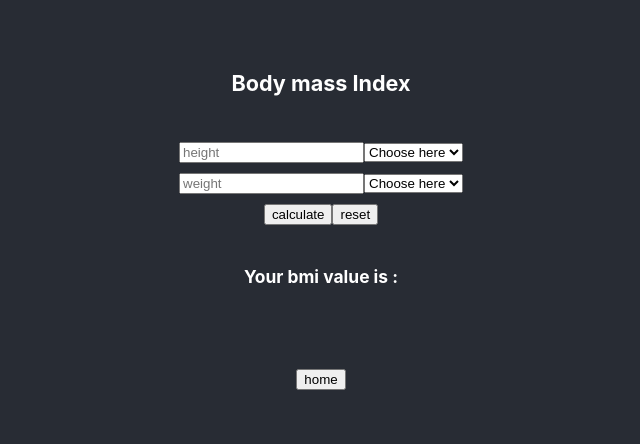
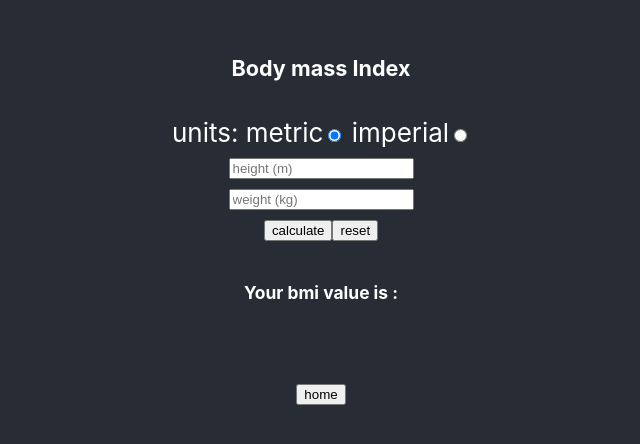
Before and after one commit to Sithija97/Jobs-App, a React (Create React App) app: page /bmi in a window 1280 px wide. Shown: the part 188-632 px from the top of the page, without its empty margins (319-959 px from the left). Built offline with nearby package versions, Linux system fonts and the light colour scheme.

Commit message:
changed the apprach for bmi cal

```diff
--- a/src/App.js
+++ b/src/App.js
@@ -3,6 +3,7 @@ import { BrowserRouter as Router, Route, Switch } from "react-router-dom";
 import BmiCalculator from "./components/bmiCalculator";
 import MainPage from "./components/mainPage";
 import WiCalculator from "./components/wiCalculator";
+import IdwCalculator from "./components/idwCalculator";
 
 function App() {
   return (
@@ -12,6 +13,7 @@ function App() {
           <Switch>
             <Route path="/bmi" component={BmiCalculator} />
             <Route path="/wi" component={WiCalculator} />
+            <Route path="/idw" component={IdwCalculator} />
             <Route path="/" component={MainPage} />
           </Switch>
         </header>
--- a/src/components/bmiCalculator.jsx
+++ b/src/components/bmiCalculator.jsx
@@ -5,16 +5,19 @@ const BmiCalculator = () => {
   const initialstate = {
     h_value: "",
     w_value: "",
-    h_units: "",
-    w_units: "",
   };
   const [data, setData] = useState(initialstate);
-  const { h_value, h_units, w_value, w_units } = data;
+  const [units, setUnits] = useState("metric");
+  const { h_value, w_value } = data;
   const [bmi, setBmi] = useState("");
 
   const handleInputChange = (e) => {
     const { name, value } = e.target;
     setData({ ...data, [name]: value });
+  };
+
+  const handleRadioChange = (e) => {
+    setUnits(e.target.value);
   };
 
   const handleSubmit = (e) => {
@@ -26,56 +29,25 @@ const BmiCalculator = () => {
   const handleReset = (e) => {
     e.preventDefault();
     setData(initialstate);
+    setUnits("metric");
     setBmi("");
     console.log(data);
   };
 
-  const calculateBMI = (mass, height) => {
-    return mass / height ** 2;
+  const getMetricBMI = () => {
+    return parseFloat(parseFloat(w_value) / parseFloat(h_value) ** 2).toFixed(
+      2
+    );
+  };
+  const getImprialBMI = () => {
+    let temp_height = h_value * 12;
+    return parseFloat(703 * (w_value / (temp_height * temp_height))).toFixed(2);
   };
 
-  const getConvertedHeightValue = (height, value) => {
-    switch (height) {
-      case "cm":
-        return parseFloat(value) / 100;
-      case "inch":
-        return parseFloat(value) * 0.0254;
-      case "ft":
-        return parseFloat(value) * 0.3048;
-      default:
-        return;
-    }
-  };
-
-  const getConvertedMassValue = (mass, value) => {
-    switch (mass) {
-      case "g":
-        return parseFloat(value) / 1000;
-      default:
-        return;
-    }
-  };
   const getBMI = () => {
-    let mass = 0.0,
-      height = 0.0,
-      bmi = 0.0;
-
-    if (w_units === "kg" && h_units !== "m") {
-      mass = parseFloat(w_value);
-      height = getConvertedHeightValue(h_units, h_value);
-      bmi = calculateBMI(mass, height);
-      setBmi(bmi.toFixed(2));
-    } else if (w_units !== "kg" && h_units === "m") {
-      mass = getConvertedMassValue(w_units, w_value);
-      height = parseFloat(h_value);
-      bmi = calculateBMI(mass, height);
-      setBmi(bmi.toFixed(2));
-    } else {
-      mass = parseFloat(w_value);
-      height = parseFloat(h_value);
-      bmi = calculateBMI(mass, height);
-      setBmi(bmi.toFixed(2));
-    }
+    let bmi = 0.0;
+    units === "metric" ? (bmi = getMetricBMI()) : (bmi = getImprialBMI());
+    setBmi(bmi);
   };
 
   let history = useHistory();
@@ -85,51 +57,40 @@ const BmiCalculator = () => {
       <div>
         <form>
           <div>
+            units:
+            {/* {units} <br /> */}
+            <label> metric</label>
             <input
-              type="text"
-              name="h_value"
-              placeholder="height"
-              value={data.h_value}
-              onChange={handleInputChange}
+              type="radio"
+              value="metric"
+              checked={units === "metric"}
+              onChange={handleRadioChange}
             />
-
-            <select
-              type="text"
-              id="height"
-              name="h_units"
-              value={data.h_units}
-              onChange={handleInputChange}
-            >
-              <option value="" selected disabled hidden>
-                Choose here
-              </option>
-              <option value="cm">cm</option>
-              <option value="inch">inch</option>
-              <option value="m">m</option>
-              <option value="ft">ft</option>
-            </select>
+            <label> imperial</label>
+            <input
+              type="radio"
+              value="imperial"
+              checked={units === "imperial"}
+              onChange={handleRadioChange}
+            />
           </div>
           <div>
             <input
               type="text"
-              placeholder="weight"
+              name="h_value"
+              placeholder={units === "metric" ? "height (m)" : "height (fts)"}
+              value={data.h_value}
+              onChange={handleInputChange}
+            />
+          </div>
+          <div>
+            <input
+              type="text"
+              placeholder={units === "metric" ? "weight (kg)" : "weight (lbs)"}
               name="w_value"
               value={data.w_value}
               onChange={handleInputChange}
             />
-            <select
-              type="text"
-              id="weight"
-              name="w_units"
-              value={data.w_units}
-              onChange={handleInputChange}
-            >
-              <option value="" selected disabled hidden>
-                Choose here
-              </option>
-              <option value="kg">kg</option>
-              {/* <option value="g">grams</option> */}
-            </select>
           </div>
 
           <div>
--- /dev/null
+++ b/src/components/idwCalculator.jsx
@@ -0,0 +1,25 @@
+import React from "react";
+import { useHistory } from "react-router-dom";
+const IdwCalculator = () => {
+  let history = useHistory();
+  return (
+    <div>
+      <h5>Ideal Weight</h5>
+      <br />
+      <div>
+        <form>
+          <div>
+            <input type="text" />
+          </div>
+        </form>
+      </div>
+      <div>
+        <h6>{`Your ideal weight is : `}</h6>
+      </div>
+      <br />
+      <button onClick={() => history.push("/")}>home</button>
+    </div>
+  );
+};
+
+export default IdwCalculator;
--- a/src/components/mainPage.jsx
+++ b/src/components/mainPage.jsx
@@ -20,6 +20,14 @@ const MainPage = () => {
       >
         know your water intake level
       </button>
+      <br />
+      <button
+        onClick={() => {
+          history.push("/idw");
+        }}
+      >
+        get your ideal weight
+      </button>
     </div>
   );
 };
--- a/src/components/wiCalculator.jsx
+++ b/src/components/wiCalculator.jsx
@@ -37,8 +37,7 @@ const WiCalculator = () => {
   };
 
   const getWaterIntake = () => {
-    let mass = 0.0,
-      waterLevel = "";
+    let waterLevel = "";
     w_units === "kg"
       ? (waterLevel = getMetric(w_value))
       : (waterLevel = getImperial(w_value));
```
